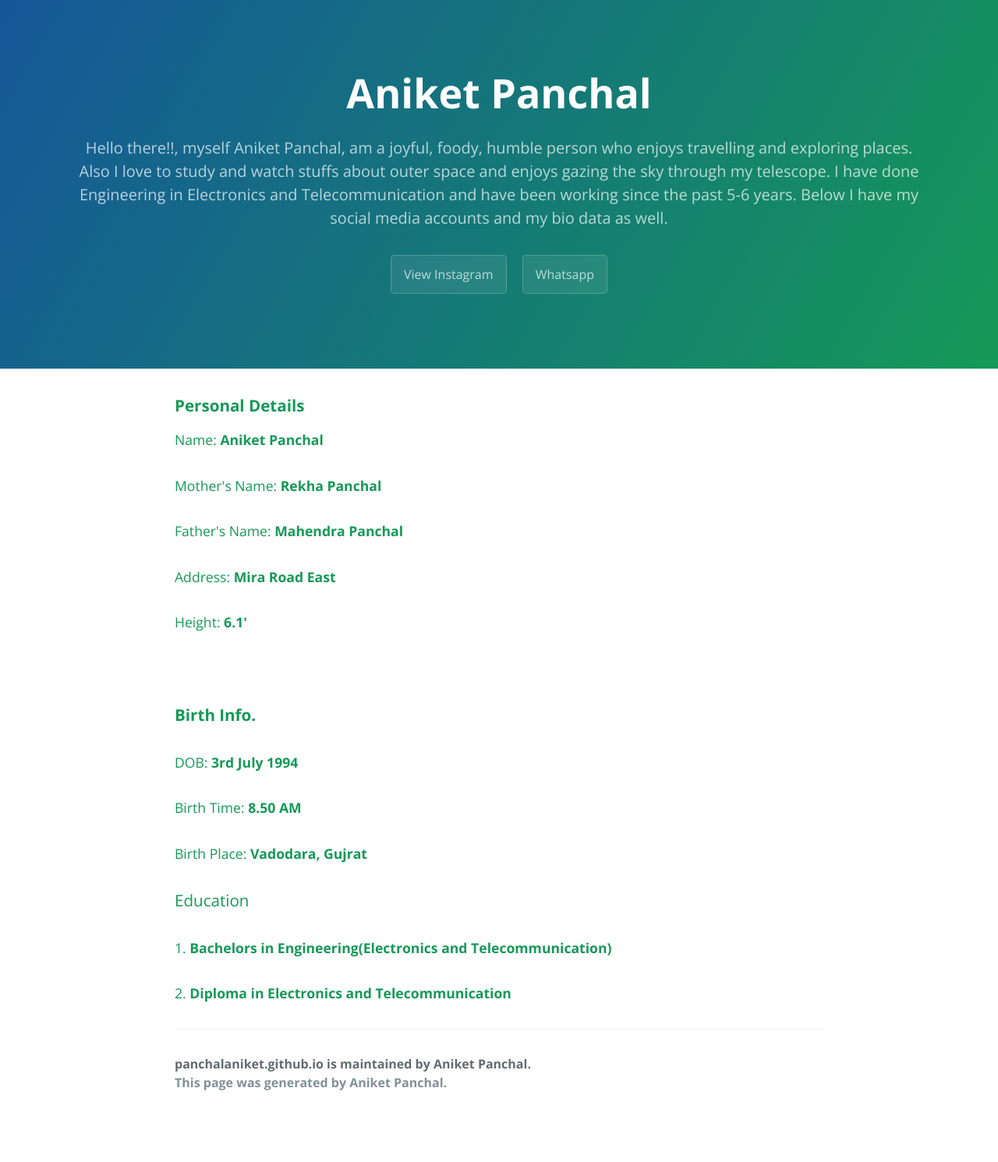
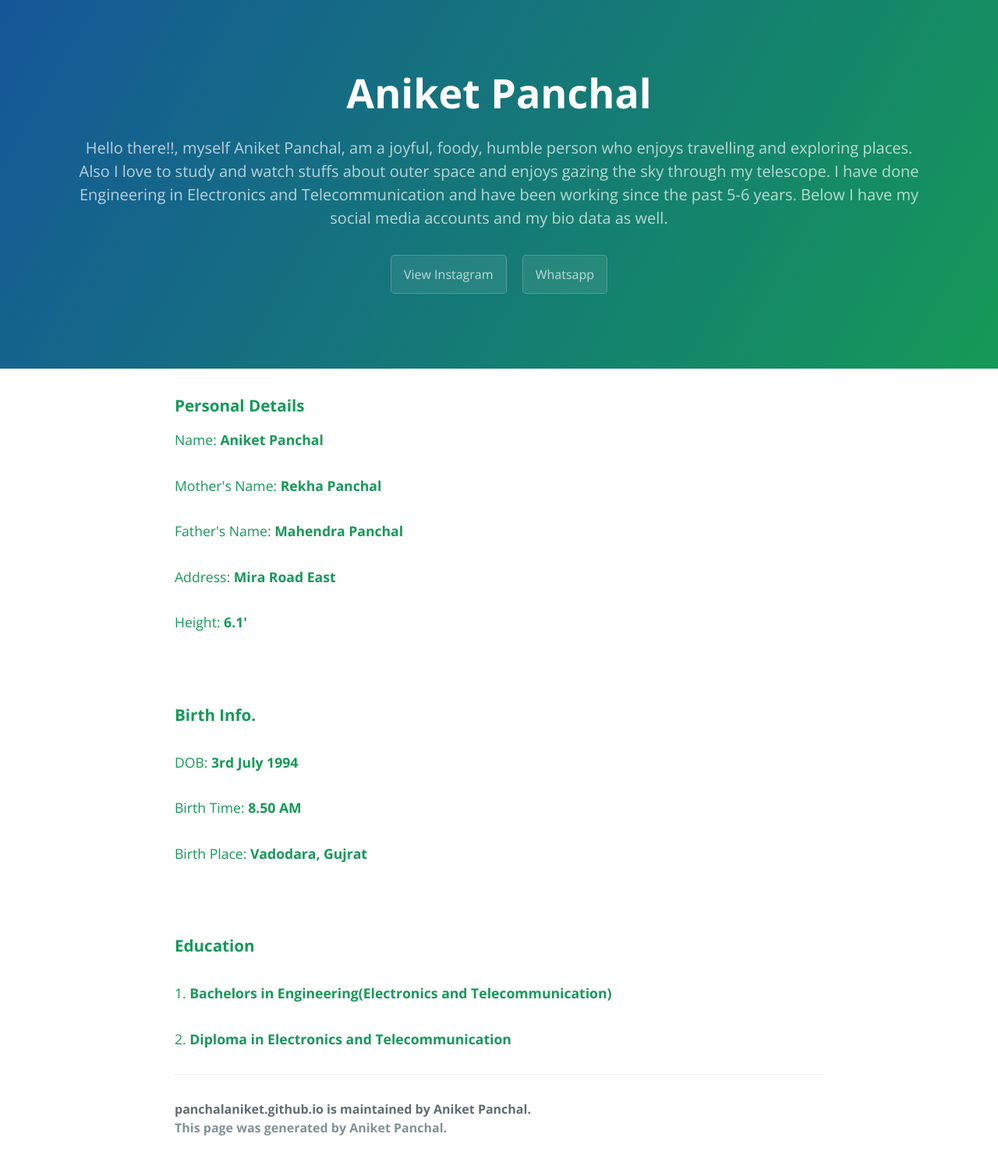
Before and after one commit to appanchal06/panchalaniket.github.io, a Jekyll site: the page built from index.html, in a window 1280 px wide. Shown: the whole page at 78% size. Built offline with Jekyll 4.4.1, drawn with Linux system fonts in a browser that asks for light colours; before the commit the page ends 1433 px from its top, so only the background shows below that.

```diff
--- a/index.html
+++ b/index.html
@@ -12,7 +12,7 @@ layout: default
 <h4> DOB: <b>3rd July 1994</b> <h4>
 <h4> Birth Time: <b>8.50 AM</b> <h4>
 <h4> Birth Place: <b>Vadodara, Gujrat</b> <h4>
-
-  <h3> Education </h3>
+  </br>
+  <h3> <b>Education </b></h3>
   <h4> 1. <b>Bachelors in Engineering(Electronics and Telecommunication)</b></h4>
   <h4> 2. <b>Diploma in Electronics and Telecommunication</b></h4>
```
